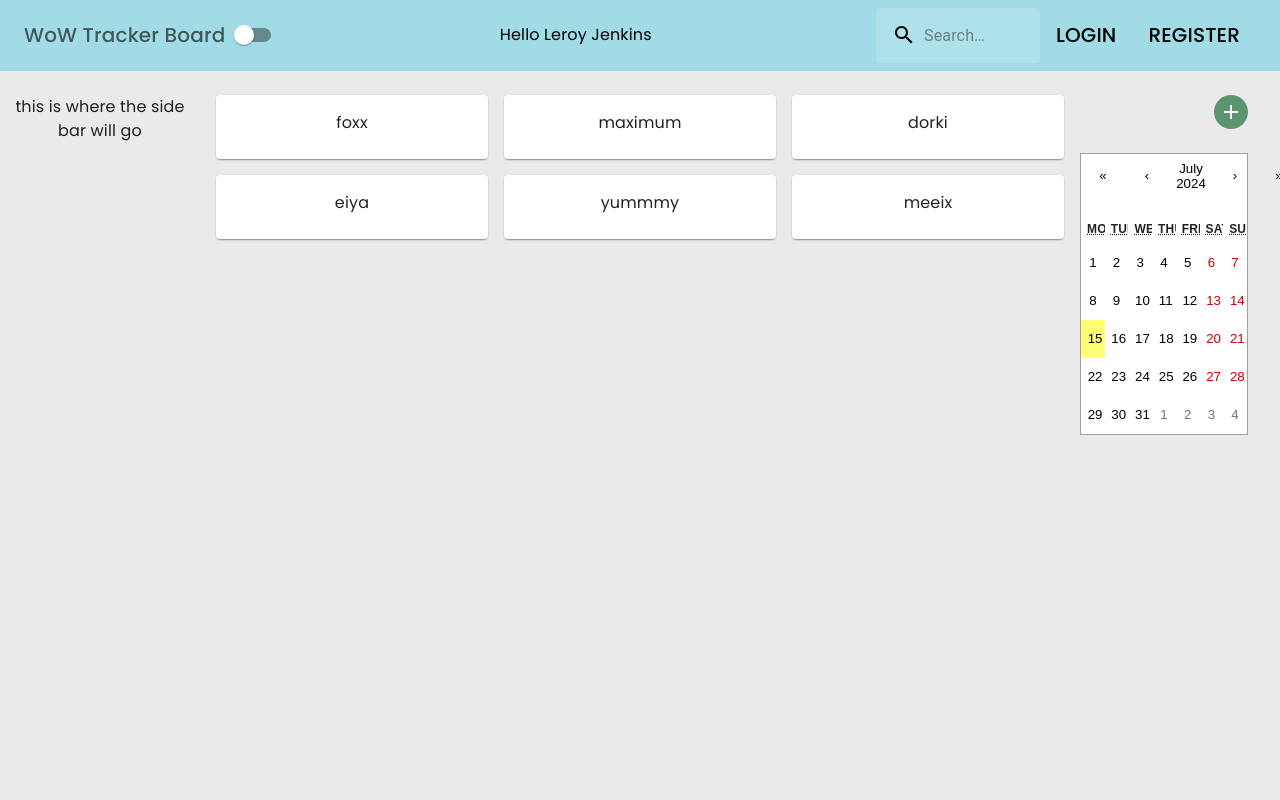
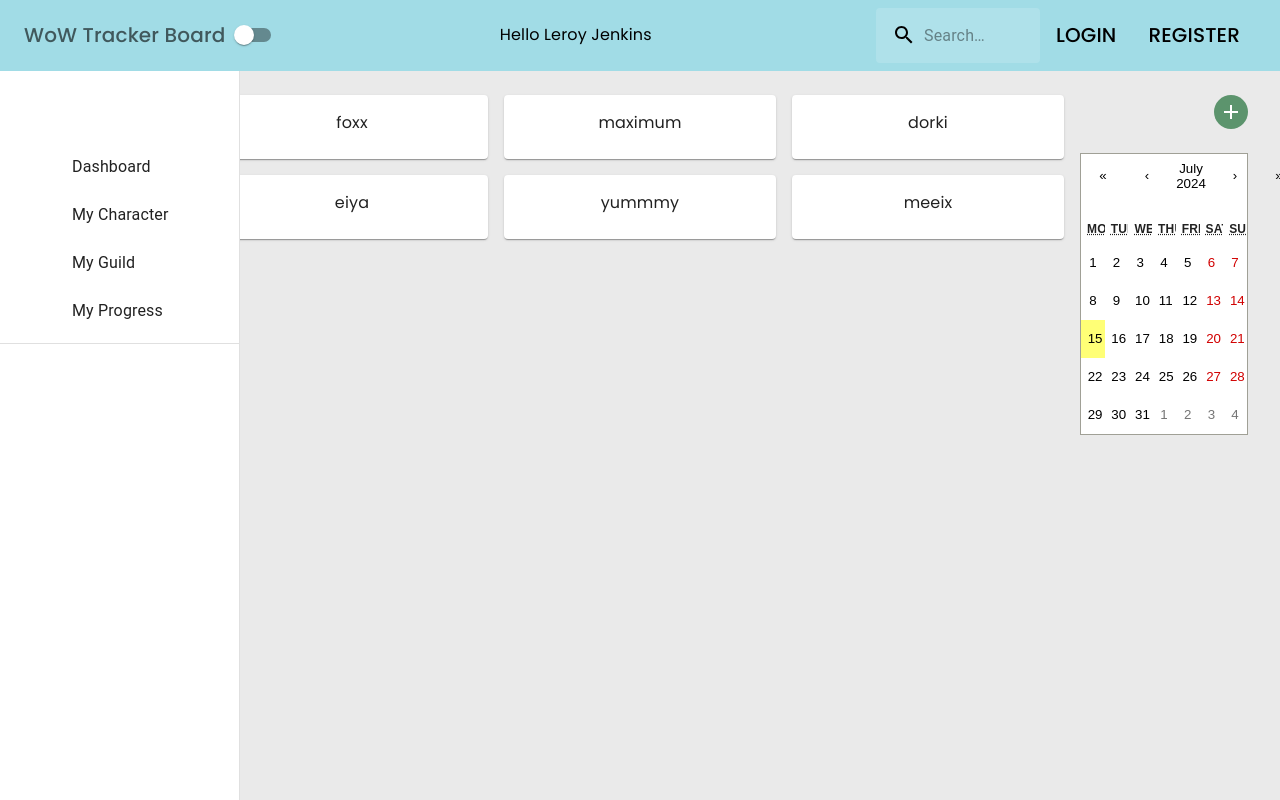
Before and after one commit to kattschmidtt/wow-tracker-dashboard, a React (Vite) app in the folder client/: page / in a window 1280 px wide. Shown: the top 800 px of the page. Built offline with nearby package versions, Linux system fonts and the light colour scheme.

Commit message:
Added base for nav sidebar

```diff
--- a/client/src/Pages/Home.tsx
+++ b/client/src/Pages/Home.tsx
@@ -4,6 +4,7 @@ import {getCurrentISODate, prettyDate} from '../util/util';
 import { UserContext } from '../context/userContext';
 import CharacterCard from '../components/CharacterSelect/CharacterCard';
 import { Box, Grid } from '@mui/material';
+import NavigationSidebar from '../components/Sidebar/NavigationSidebar';
 
 const Home = () => {
 
@@ -29,7 +30,7 @@ const Home = () => {
       <Box sx={{ flexGrow: 1 }}>
         <Grid container spacing={2}>
           <Grid item xs={12} sm={2} md={2}>
-            this is where the side bar will go
+            <NavigationSidebar />
           </Grid>
           <Grid item xs={12} sm={8} md={8}>
             <Grid container spacing={2}>
--- /dev/null
+++ b/client/src/components/Sidebar/NavigationSidebar.tsx
@@ -0,0 +1,51 @@
+import {
+  Box,
+  Toolbar,
+  Drawer,
+  Divider,
+  List,
+  ListItem,
+  ListItemButton,
+  ListItemIcon,
+  ListItemText
+} from "@mui/material";
+
+import AppsOutlinedIcon from '@mui/icons-material/AppsOutlined';
+
+const NavigationSidebar = () => {
+  const drawerWidth = 240;
+  return (
+    <Box sx={{ display: 'flex' }}>
+      <Drawer
+        sx={{
+          width: drawerWidth,
+          top: '4.45rem',
+          flexShrink: 0,
+          '& .MuiDrawer-paper': {
+            width: drawerWidth,
+            boxSizing: 'border-box',
+            top: '4.45rem'
+          },
+        }}
+        variant="permanent"
+        anchor="left"
+      >
+        <Toolbar />
+        <List>
+          {['Dashboard', 'My Character', 'My Guild', 'My Progress'].map((text, index) => (
+            <ListItem key={text} disablePadding>
+              <ListItemButton>
+                <ListItemIcon>
+                </ListItemIcon>
+                <ListItemText primary={text} />
+              </ListItemButton>
+            </ListItem>
+          ))}
+        </List>
+        <Divider />
+      </Drawer>
+    </Box>
+  );
+};
+
+export default NavigationSidebar;
```
